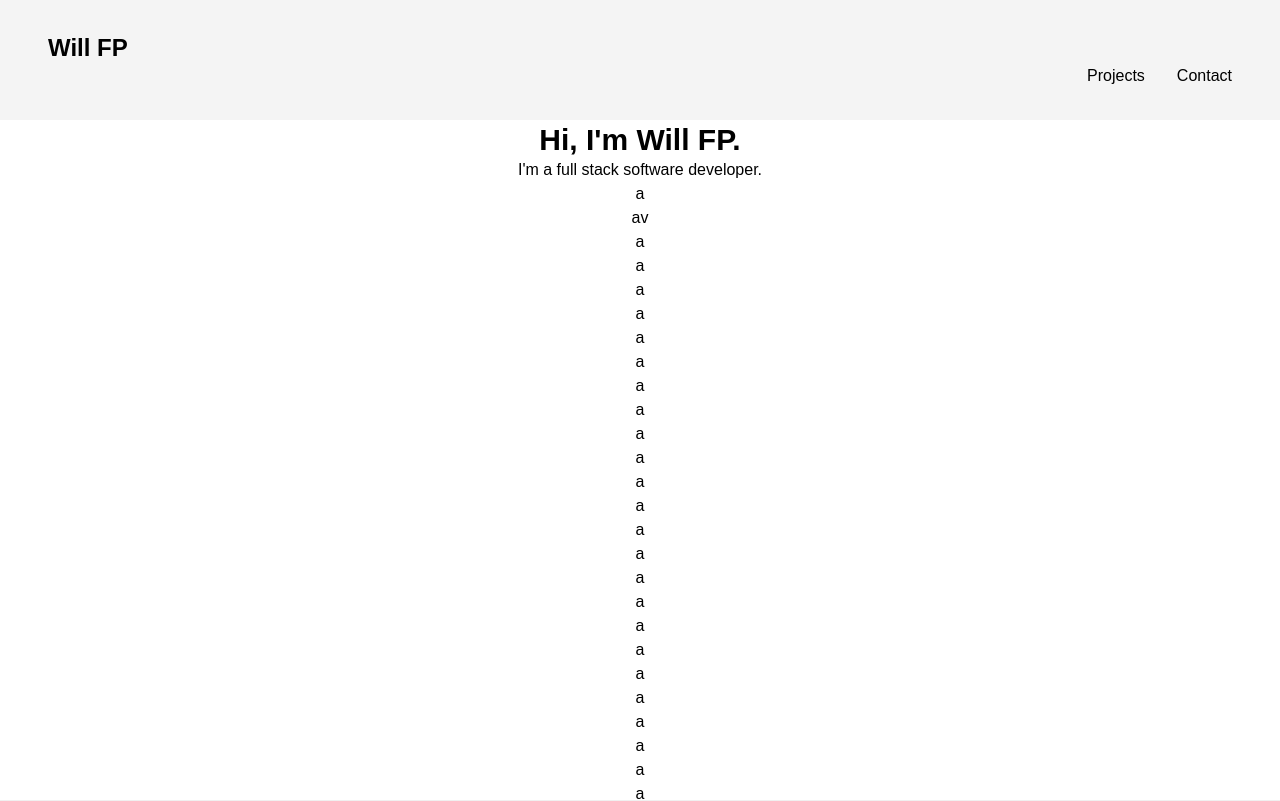
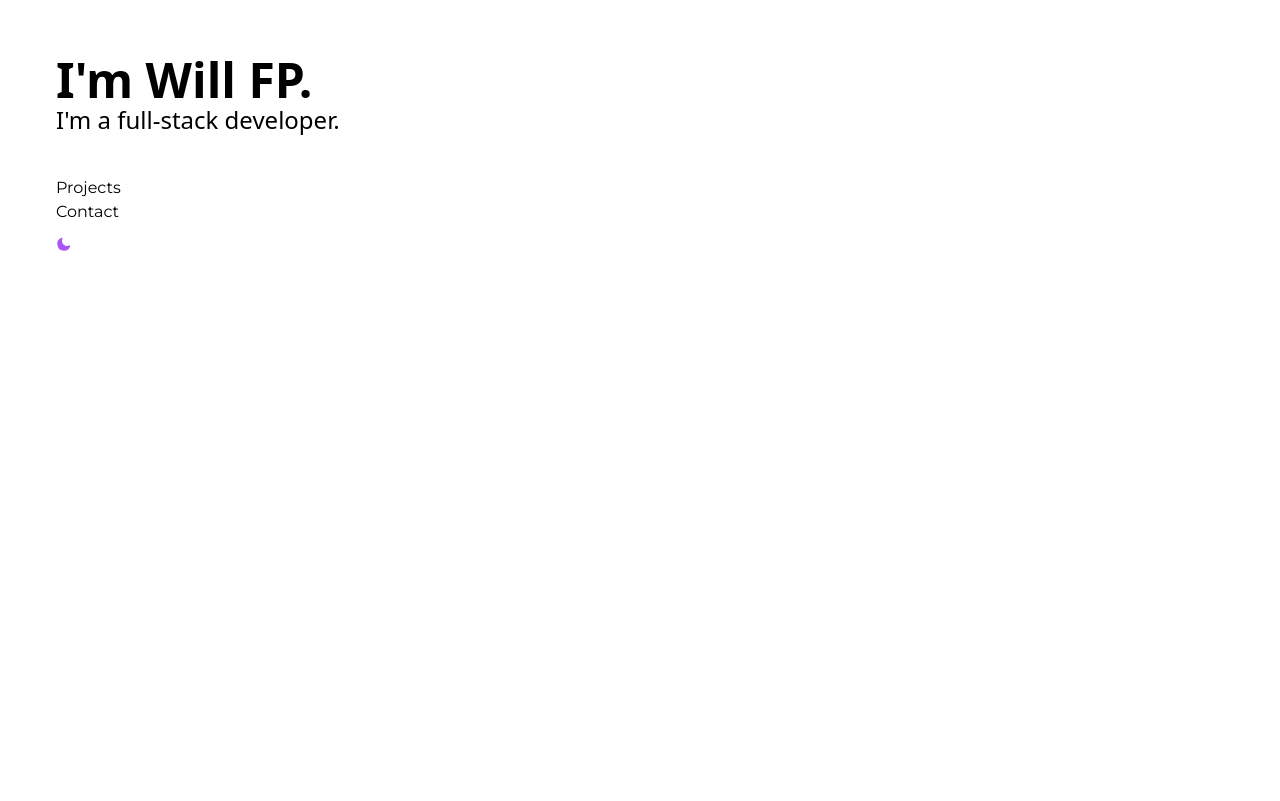
Before and after one commit to WillFP/willfp.com, a Next.js app: page / in a window 1280 px wide. Shown: the top 801 px of the page. Built offline with nearby package versions, Linux system fonts and the light colour scheme.

Commit message:
Started adding website things

```diff
--- a/package.json
+++ b/package.json
@@ -9,6 +9,7 @@
   "dependencies": {
     "autoprefixer": "^10.4.2",
     "next": "12.0.8",
+    "next-themes": "^0.0.15",
     "node-sass": "^7.0.1",
     "postcss": "^8.4.5",
     "react": "17.0.2",
--- a/src/components/Footer.tsx
+++ /dev/null
@@ -1,16 +0,0 @@
-import { FC } from "react";
-import styles from '../styles/Footer.module.scss'
-
-const Footer: FC = () => {
-    return (
-        <div className={styles.footer}>
-            © Copyright 2022 Will FP
-
-            <div className={styles.right}>
-
-            </div>
-        </div>
-    )
-}
-
-export default Footer;
--- a/src/components/Header.tsx
+++ /dev/null
@@ -1,17 +0,0 @@
-import { FC } from "react";
-import styles from '../styles/Header.module.scss'
-
-const Header: FC = () => {
-    return (
-        <header className={styles.header}>
-            <h1 className="text-2xl font-bold">Will FP</h1>
-
-            <div className={styles.right}>
-                <a href="/projects" className={styles.link}>Projects</a>
-                <a href="/contact" className={styles.link}>Contact</a>
-            </div>
-        </header>
-    )
-}
-
-export default Header;
--- a/src/components/IndexContent.tsx
+++ /dev/null
@@ -1,56 +0,0 @@
-import { FC } from "react"
-import styles from "../styles/Home.module.scss"
-
-const IndexContent: FC = () => {
-    return (
-        <>
-            <h1 className="text-3xl font-bold">
-                Hi, I'm Will FP.
-            </h1>
-            <p>
-                I'm a full stack software developer.
-            </p>
-            a <br/>
-            av <br/>
-            a <br/>
-            a <br/>
-            a <br/>
-            a <br/>
-            a <br/>
-            a <br/>
-            a <br/>
-            a <br/>
-            a <br/>
-            a <br/>
-            a <br/>
-            a <br/>
-            a <br/>
-            a <br/>
-            a <br/>
-            a <br/>
-            a <br/>
-            a <br/>
-            a <br/>
-            a <br/>
-            a <br/>
-            a <br/>
-            a <br/>
-            a <br/>
-            a <br/>
-            a <br/>
-            a <br/>
-            a <br/>
-            a <br/>
-            a <br/>
-            a <br/>
-            a <br/>
-            a <br/>
-            a <br/>
-            a <br/>
-            a <br/>
-            a <br/>
-        </>
-    )
-}
-
-export default IndexContent
--- /dev/null
+++ b/src/components/ThemeToggle.tsx
@@ -0,0 +1,41 @@
+import { useTheme } from "next-themes";
+import { FC } from "react";
+
+const ThemeToggle: FC = () => {
+    const { theme, setTheme } = useTheme()
+    return (
+        <button
+            aria-label='Change Theme'
+            className='w-10 h-10 rounded'
+            onClick={() => setTheme(theme === "dark" ? "light" : "dark")}
+        >
+            {
+                <svg
+                    xmlns="http://www.w3.org/2000/svg"
+                    viewBox="0 0 24 24"
+                    fill="currentColor"
+                    stroke="currentColor"
+                    className={"w-4 h-4 " + (theme === "dark" ? "text-teal-200" : "text-purple-500")}
+                >
+                    {theme === "dark" ? (
+                        <path
+                            strokeLinecap="round"
+                            strokeLinejoin="round"
+                            strokeWidth={2}
+                            d="M12 3v1m0 16v1m9-9h-1M4 12H3m15.364 6.364l-.707-.707M6.343 6.343l-.707-.707m12.728 0l-.707.707M6.343 17.657l-.707.707M16 12a4 4 0 11-8 0 4 4 0 018 0z"
+                        />
+                    ) : (
+                        <path
+                            strokeLinecap="round"
+                            strokeLinejoin="round"
+                            strokeWidth={2}
+                            d="M20.354 15.354A9 9 0 018.646 3.646 9.003 9.003 0 0012 21a9.003 9.003 0 008.354-5.646z"
+                        />
+                    )}
+                </svg>
+            }
+        </button>
+    )
+}
+
+export default ThemeToggle
--- a/src/pages/_app.tsx
+++ b/src/pages/_app.tsx
@@ -1,9 +1,12 @@
-import '../styles/globals.css'
+import '../styles/globals.scss'
 import type { AppProps } from 'next/app'
+import { ThemeProvider } from 'next-themes'
 
 function App({ Component, pageProps }: AppProps) {
   return (
-    <Component {...pageProps} />
+    <ThemeProvider defaultTheme="light" attribute="class">
+      <Component {...pageProps} />
+    </ThemeProvider>
   )
 }
 
--- a/src/pages/index.tsx
+++ b/src/pages/index.tsx
@@ -1,22 +1,41 @@
 import type { NextPage } from 'next'
-import styles from '../styles/Home.module.scss'
-import Header from '../components/Header'
+import { useTheme } from 'next-themes'
 import Head from 'next/head'
-import IndexContent from '../components/IndexContent'
-import Footer from '../components/Footer'
+import ThemeToggle from '../components/ThemeToggle'
 
 const Home: NextPage = () => {
+  const { theme, setTheme } = useTheme()
+
   return (
-    <div className="flex flex-col h-screen">
+    <div className='flex flex-col h-screen'>
       <Head>
         <title>Will FP</title>
       </Head>
 
-      <Header />
-      <div className={styles.content}>
-        <IndexContent />
+      <div className='container mx-auto px-4 py-4'>
+        <div className='px-10 py-10'>
+          <h1 className='text-5xl font-sans font-bold'>I'm Will FP.</h1>
+          <h3 className='text-2xl font-sans font-extralight'>I'm a full-stack developer.</h3>
+        </div>
+
+        <div className='px-10'>
+          <ul>
+            <li>
+              <a href="/projects" className='hover:font-bold transition duration-200 border-b-4 border-transparent hover:border-teal-500'>
+                Projects
+              </a>
+            </li>
+            <li>
+              <a href="/contact" className='hover:font-bold transition duration-200 border-b-4 border-transparent hover:border-teal-500'>
+                Contact
+              </a>
+            </li>
+            <li>
+              <ThemeToggle />
+            </li>
+          </ul>
+        </div>
       </div>
-      <Footer />
     </div>
   )
 }
--- a/src/styles/Footer.module.scss
+++ /dev/null
@@ -1,14 +0,0 @@
-@import "colors";
-
-.footer {
-    width: 100%;
-    padding: 1rem 2rem;
-    background-color: rgb(240, 240, 240);
-    font-size: small;
-    margin-top: 100vh;
-    position: absolute;
-}
-
-.right {
-    float: right;
-}
--- a/src/styles/Header.module.scss
+++ /dev/null
@@ -1,31 +0,0 @@
-@import "colors";
-
-.header {
-    position: fixed;
-    width: 100%;
-    padding: 2rem 3rem;
-    top: 0;
-    background-color: rgba(200, 200, 200, 0.2);
-    backdrop-filter: blur(10px);
-    z-index: 10;
-}
-
-.right {
-    float: right;
-}
-
-.link {
-    margin-left: 2rem;
-    text-decoration: none;
-    background-image: linear-gradient($accent1, $accent2);
-    background-size: 0% 0.2rem;
-    background-position-y: 100%;
-    background-position-x: 100%;
-    background-repeat: no-repeat;
-    transition: background-size 0.2s ease-in-out;
-}
-
-.link:hover, .link:focus, .link:active {
-    background-size: 100% 0.2rem;
-    background-position-x: 0%;
-}
--- a/src/styles/Home.module.scss
+++ /dev/null
@@ -1,11 +0,0 @@
-.content {
-  width: 50%;
-  margin: 0 auto;
-  text-align: center;
-  position: absolute;
-  top: 50%;
-  left: 50%;
-  transform: translate(-50%, -50%);
-  padding-top: 30rem;
-  padding-bottom: 2.5rem;
-}
--- a/src/styles/colors.scss
+++ /dev/null
@@ -1,2 +0,0 @@
-$accent1: #11998e;
-$accent2: #38ef7d;
```
Also changed, not shown: src/styles/globals.scss (renamed from src/styles/globals.css), 1 other file (tests, documents, lock files or other folders).
